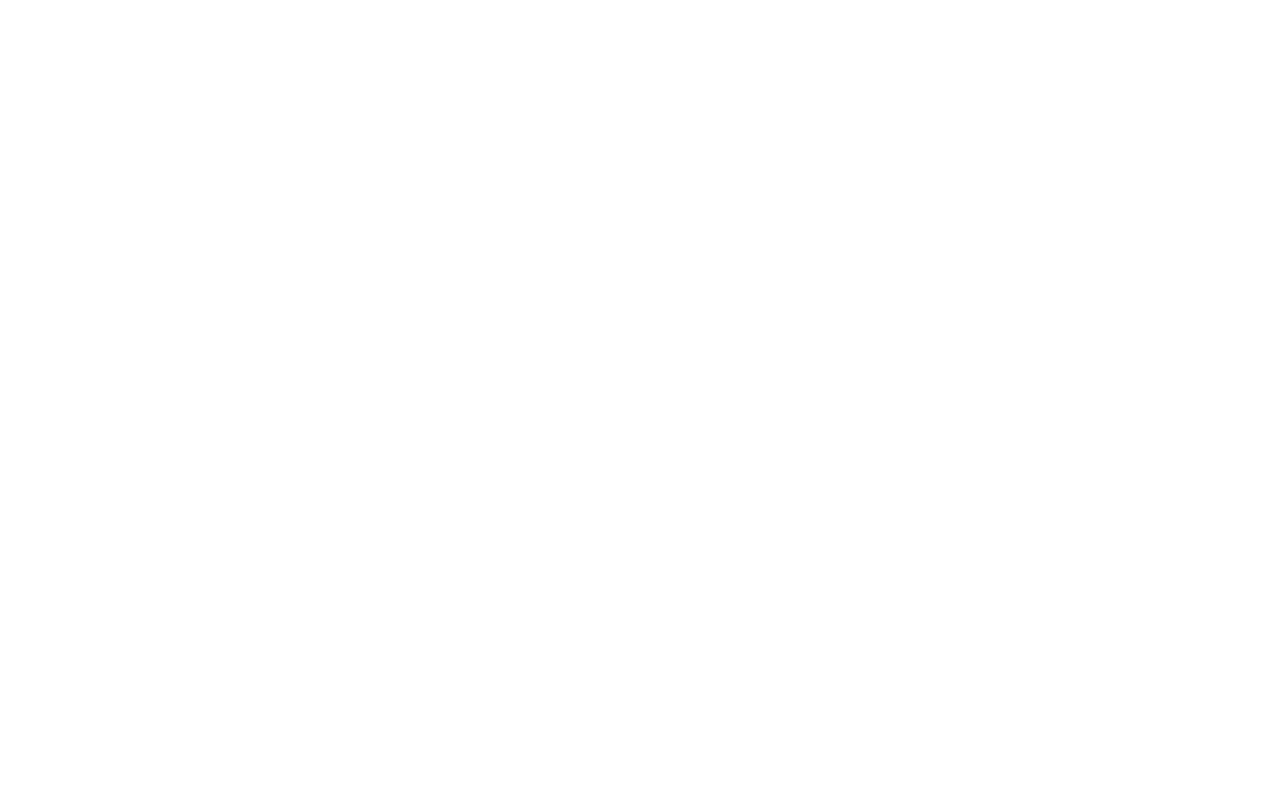
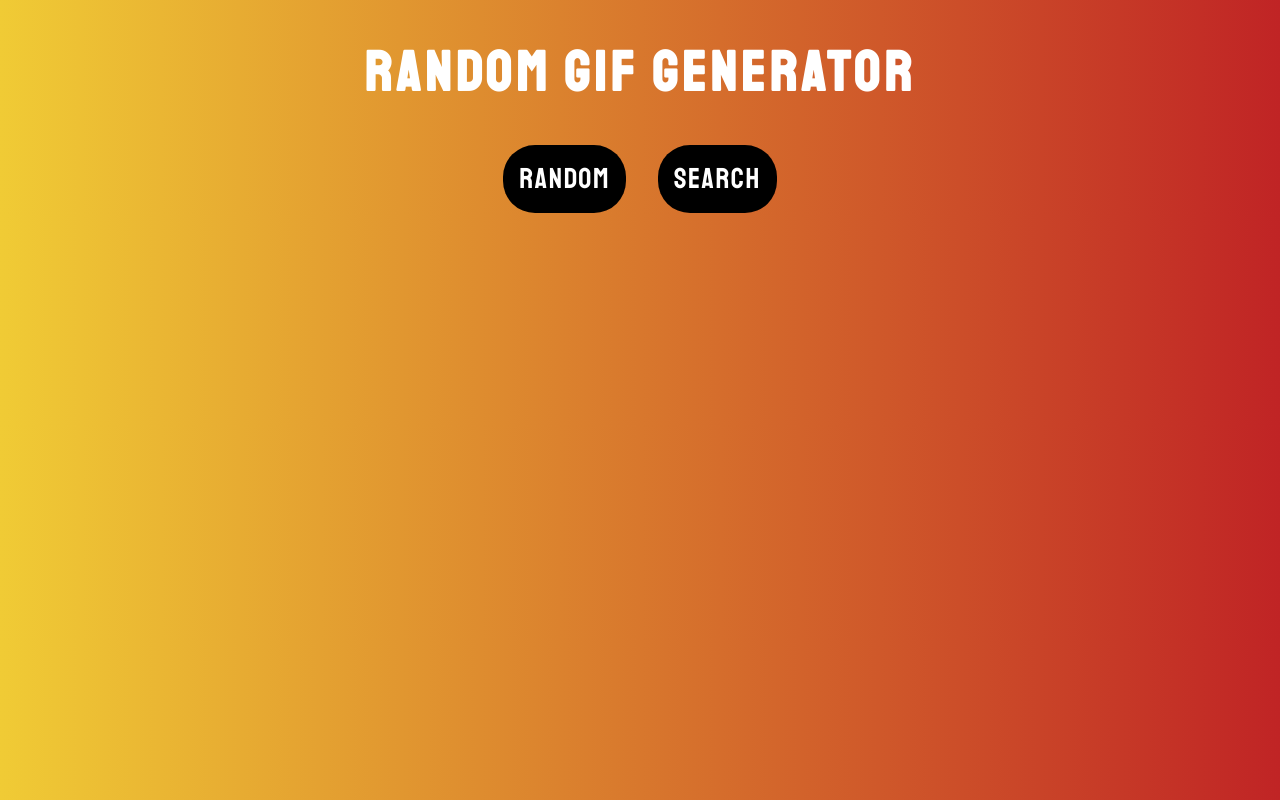
Before and after one commit to mahdirahman1/random-gif, a React (Create React App) app: page / in a window 1280 px wide. Built offline with nearby package versions, Linux system fonts and the light colour scheme.

Commit message:
Setup UI

```diff
--- a/package.json
+++ b/package.json
@@ -6,6 +6,7 @@
     "@testing-library/jest-dom": "^5.14.1",
     "@testing-library/react": "^11.2.7",
     "@testing-library/user-event": "^12.8.3",
+    "axios": "^0.21.1",
     "react": "^17.0.2",
     "react-dom": "^17.0.2",
     "react-scripts": "4.0.3",
--- a/public/index.html
+++ b/public/index.html
@@ -3,6 +3,9 @@
   <head>
     <meta charset="utf-8" />
     <link rel="icon" href="%PUBLIC_URL%/favicon.ico" />
+    <link rel="preconnect" href="https://fonts.googleapis.com">
+    <link rel="preconnect" href="https://fonts.gstatic.com" crossorigin>
+    <link href="https://fonts.googleapis.com/css2?family=Staatliches&display=swap" rel="stylesheet">
     <meta name="viewport" content="width=device-width, initial-scale=1" />
     <meta name="theme-color" content="#000000" />
     <meta
--- /dev/null
+++ b/src/App.css
@@ -0,0 +1,28 @@
+body {
+  font-family: "Staatliches", cursive;
+}
+h1 {
+  text-align: center;
+  color: white;
+  font-family: "Staatliches", cursive;
+  letter-spacing: 0.3rem;
+  font-size: 3.5rem;
+}
+
+.buttons {
+  text-align: center;
+}
+
+.buttons button {
+  margin: 0 1rem;
+  border-radius: 2rem;
+  border: none;
+  outline: none;
+  font-size: 1.8rem;
+  padding: 1rem;
+  background-color: black;
+  letter-spacing: 0.1rem;
+  color: white;
+  cursor: pointer;
+  font-family: "Staatliches", cursive;
+}
--- a/src/App.js
+++ b/src/App.js
@@ -1,5 +1,14 @@
+import "./App.css";
 function App() {
-  return <div className="App"></div>;
+  return (
+    <div>
+      <h1>Random GIF Generator</h1>
+      <div className="buttons">
+        <button>RANDOM</button>
+        <button>SEARCH</button>
+      </div>
+    </div>
+  );
 }
 
 export default App;
--- a/src/index.css
+++ b/src/index.css
@@ -1,13 +1,24 @@
 body {
   margin: 0;
-  font-family: -apple-system, BlinkMacSystemFont, 'Segoe UI', 'Roboto', 'Oxygen',
-    'Ubuntu', 'Cantarell', 'Fira Sans', 'Droid Sans', 'Helvetica Neue',
+  font-family: -apple-system, BlinkMacSystemFont, "Segoe UI", "Roboto", "Oxygen",
+    "Ubuntu", "Cantarell", "Fira Sans", "Droid Sans", "Helvetica Neue",
     sans-serif;
   -webkit-font-smoothing: antialiased;
   -moz-osx-font-smoothing: grayscale;
+  background: #c02425; /* fallback for old browsers */
+  background: -webkit-linear-gradient(
+    to right,
+    #f0cb35,
+    #c02425
+  ); /* Chrome 10-25, Safari 5.1-6 */
+  background: linear-gradient(
+    to right,
+    #f0cb35,
+    #c02425
+  ); /* W3C, IE 10+/ Edge, Firefox 16+, Chrome 26+, Opera 12+, Safari 7+ */
 }
 
 code {
-  font-family: source-code-pro, Menlo, Monaco, Consolas, 'Courier New',
+  font-family: source-code-pro, Menlo, Monaco, Consolas, "Courier New",
     monospace;
 }
```
Also changed, not shown: src/components/RandomGif.js (added, +11 -0 lines), 2 other files (tests, documents, lock files or other folders).
